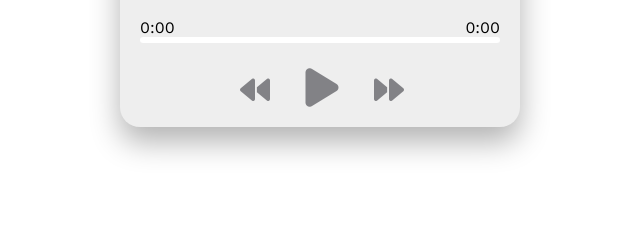
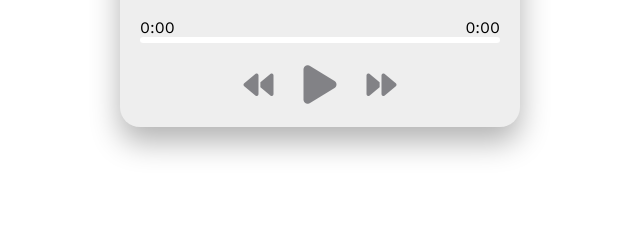
Before and after one commit to danillkifly/danillkifly.github.io, a plain HTML site: page index.html in a window 1280 px wide. Shown: the part 2295-2531 px from the top of the page, 320-960 px from the left. Drawn offline with nearby package versions, Linux system fonts and the light colour scheme.

Commit message:
first commit

```diff
--- a/style.css
+++ b/style.css
@@ -889,6 +889,9 @@ section {
   border-radius: 20px;
   box-shadow: 0 15px 30px rgba(0, 0, 0, 0.3);
   transition: all 0.5s ease;
+  display: flex; /* Tambahkan */
+  flex-direction: column; /* Atur arah elemen anak menjadi vertikal */
+  align-items: center;
 }
 
 .music:hover {
@@ -900,7 +903,6 @@ section {
   height: 300px;
   position: relative;
   top: -50px;
-  left: 50px;
 }
 
 .player-img img {
@@ -963,15 +965,16 @@ section {
 
 .player-controls {
   position: relative;
+  display: flex;
+  flex-direction: row;
+  align-items: center;
   top: -15px;
-  left: 120px;
-  width: 200px;
+  gap: 30px;
 }
 
 .player-controls i {
   font-size: 30px;
   color: var(--second-color);
-  margin-right: 30px;
   cursor: pointer;
   user-select: none;
   transition: all 0.3s ease;
@@ -984,7 +987,6 @@ section {
 #play {
   font-size: 44px;
   position: relative;
-  top: 3px;
 }
 
 /* ----- SUKA-SUKA ----- */
```
